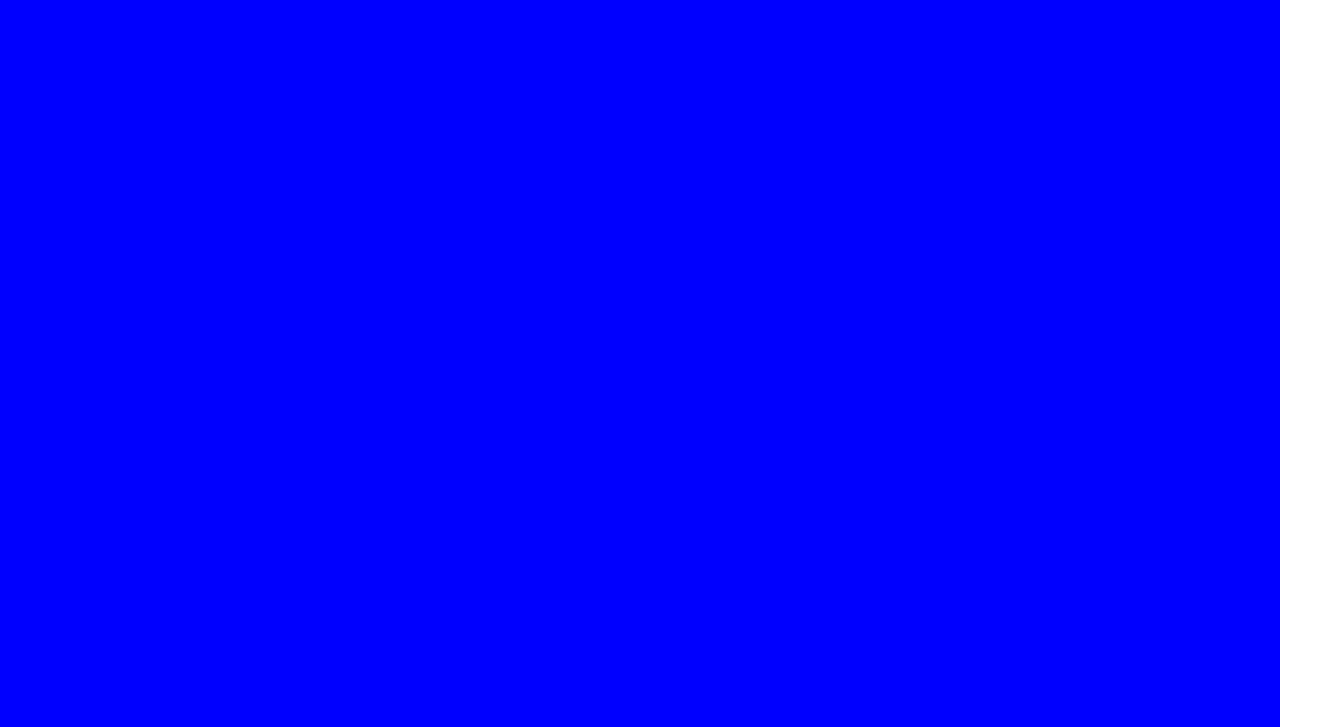
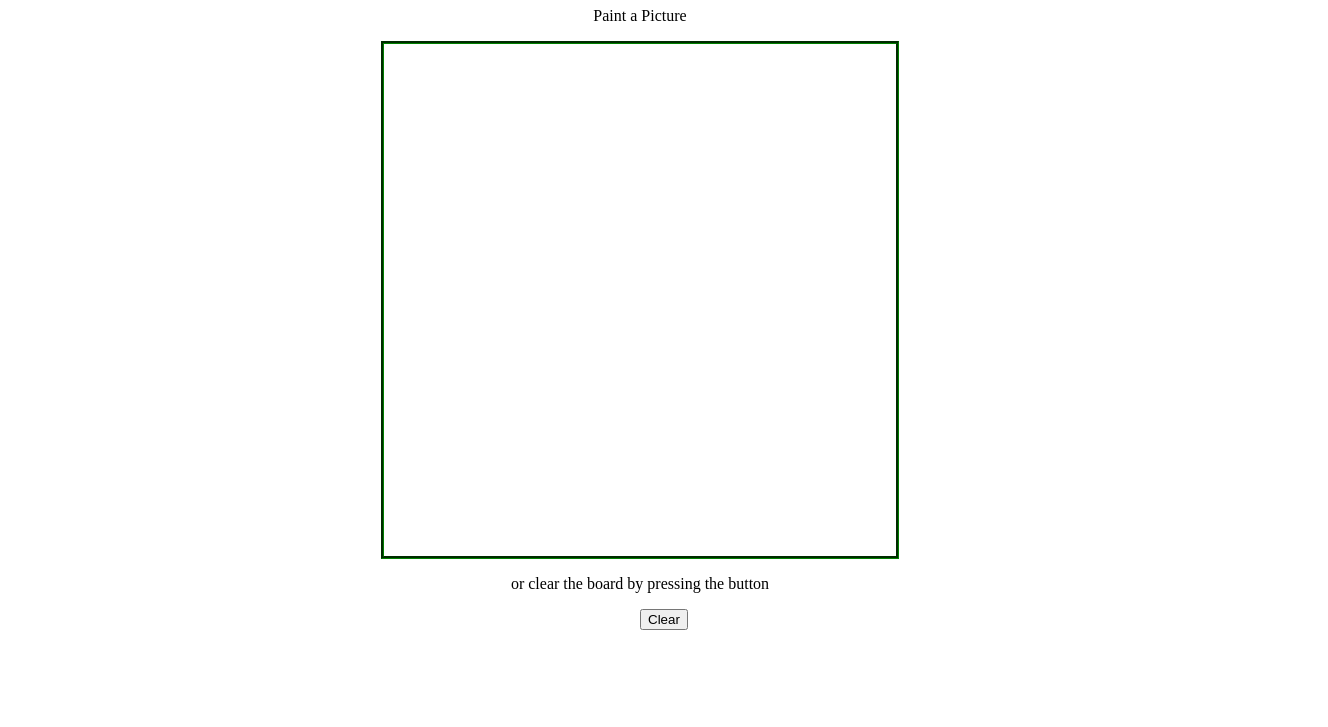
Before and after one commit to xcheesee/odinEtchASketch, a plain HTML site: page index.html in a window 1280 px wide. Shown: the part 73-800 px from the top of the page, 1328 px wide, since content can reach past the window. Drawn offline with Linux system fonts and the light colour scheme.

Commit message:
Color changer/clear board functions and container to limit grid dimensions

```diff
--- a/css/style.css
+++ b/css/style.css
@@ -1,14 +1,26 @@
 body{
     margin:0;
+
+    /* not needed
     display: flex;
     flex-direction: column;
     width: 100vw;
-    height: 100vh;
+    height: 100vh;*/
+}
+
+.container {
+    display: flex;
+    flex-direction: column;
+    width: 40vw;
+    height: 40vw;
+    border: groove green;
+    align-self: center;
+    margin: auto;
 }
 
 .row {
     display: flex;
-    background-color: blue;
+    background-color: white;
     color: blue;
     flex: 1 0 0%;
 }
@@ -16,3 +28,16 @@ body{
 .column {
     flex-basis: 100%;
 }
+
+.hoverColor {
+    background-color: black !important;
+}
+
+button {
+    margin: 0 50%;
+    align-self: center;
+}
+
+h1, p {
+    text-align: center;
+}
--- a/index.html
+++ b/index.html
@@ -10,6 +10,10 @@
     <title>Etch-a-Sketch</title>
 </head>
 <body>
-
+    <h1>Let's Etch a Sketch!</h1>
+    <p>Paint a Picture</p>
+    <div class="container"></div>
+    <p>or clear the board by pressing the button</p>
+    <button type="button">Clear</button>
 </body>
 </html>
--- a/js/main.js
+++ b/js/main.js
@@ -1,6 +1,18 @@
+function changeColor(element) {
+    element.target.classList.toggle("hoverColor")
+    return
+}
+
+function clearBoard() {
+    let filledDiv = document.querySelectorAll(".hoverColor");
+    filledDiv.forEach(div => div.classList.remove("hoverColor"))
+}
+
+
 const gridDimension = 16;
 let gridEle = [];
-body = document.querySelector("body")
+const body = document.querySelector("body")
+const container = document.querySelector(".container")
 
 for(let i = 0; i < gridDimension; i++) {
     gridEle[i] = document.createElement("div");
@@ -9,6 +21,10 @@ for(let i = 0; i < gridDimension; i++) {
         gridEle[i][j] = document.createElement("div");
         gridEle[i][j].classList.add(`column`)
         gridEle[i].appendChild(gridEle[i][j])
+        gridEle[i][j].addEventListener("mouseover", changeColor)
     }
-    body.appendChild(gridEle[i])
+    container.appendChild(gridEle[i])
 }
+
+const button = document.querySelector("button");
+button.addEventListener("click", clearBoard)
```
